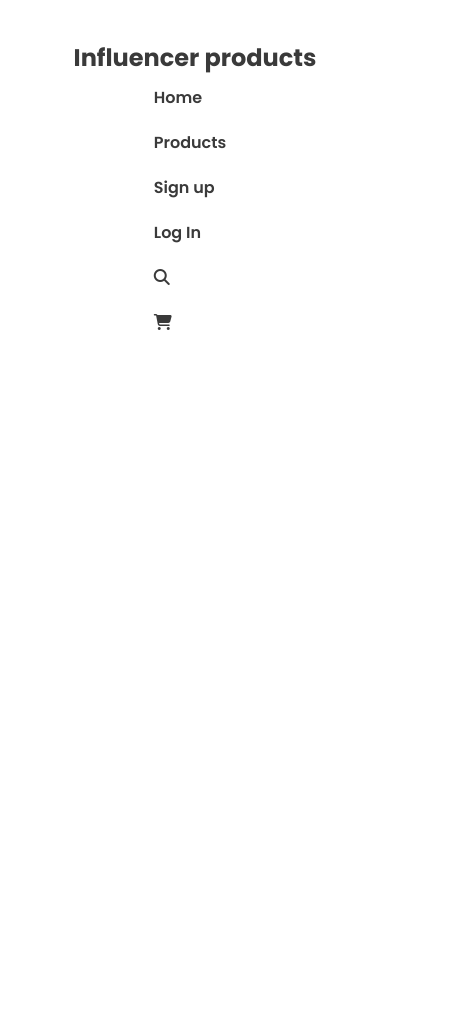
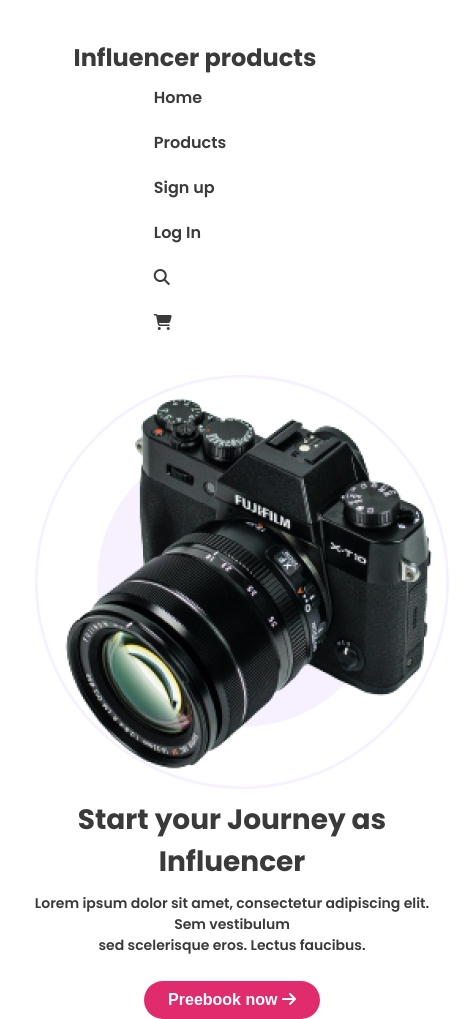
Before and after one commit to ShoroveTajmen/influencer-gears, a plain HTML site: page index.html in a window 390 px wide. Shown: the whole page, 475 px wide, since content can reach past the window. Before the commit the page ends 844 px from the top, so only its background shows below. Drawn offline with Linux system fonts and the light colour scheme.

Commit message:
banner section completed

```diff
--- a/index.html
+++ b/index.html
@@ -33,6 +33,27 @@
         </div>
       </nav>
       <!-- nav bar end -->
+      <!-- nav banner section start -->
+      <section class="nav-banner-section">
+        <div class="banner-container">
+          <div class="banner-info">
+            <h1 class="banner-title">Start your Journey as <br> Influencer</h1>
+            <p class="banner-description">
+              Lorem ipsum dolor sit amet, consectetur adipiscing elit. Sem
+              vestibulum <br> sed scelerisque eros. Lectus faucibus.
+            </p>
+            <button class="banner-btn">
+              Preebook now <i class="fa-solid fa-arrow-right"></i>
+            </button>
+          </div>
+          <div class="banner-picture">
+            <div class="banner-front-pic">
+                <img src="./images/main-camera.png" alt="">
+            </div>
+          </div>
+        </div>
+      </section>
+      <!--  nav banner section end -->
     </header>
   </body>
 </html>
--- a/styles/style.css
+++ b/styles/style.css
@@ -8,7 +8,6 @@
 }
 /* nav section style start */
 .nav-section {
-
 }
 .nav-container {
   display: flex;
@@ -39,11 +38,87 @@
 }
 /* nav section style end */
 
+/* banner section style */
+.banner-container {
+  width: 1500px;
+  margin: 0 auto;
+  margin-top: 50px;
+  display: flex;
+  margin-left: 290px;
+}
+.banner-info {
+  width: 50%;
+  height: 100%;
+  margin-left: 60px;
+}
+.banner-title {
+  margin-top: 110px;
+  color: #3a3a3a;
+  font-size: 52px;
+  font-weight: 700;
+  /* 134.615% */
+}
+.banner-description {
+  color: #3a3a3a;
+  font-size: 16px;
+  font-weight: 600;
+  margin-top: 10px;
+}
+.banner-btn {
+  border-radius: 41px;
+  background: #e02c6d;
+  color: #fff;
+  font-size: 16px;
+  font-weight: 700;
+  padding: 10px 24px;
+  margin-top: 25px;
+  border: none;
+}
+.banner-picture {
+  width: 50%;
+  height: 100%;
+}
+.banner-front-pic {
+  position: relative;
+  background-image: url("../images/Circle\ design.svg");
+  background-repeat: no-repeat;
+  background-size: contain;
+  left: 200px;
+  margin-top: 20px;
+  width: 440px;
+  height: 414px;
+}
 
 /* responsive for mobile device */
 @media screen and (max-width: 576px) {
-    .nav-container, .nav-items{
-        flex-direction: column;
-    }
-
+  .nav-container,
+  .nav-items {
+    flex-direction: column;
+  }
+  .banner-container {
+    flex-direction: column-reverse;
+    margin-top: 10px;
+    margin-left: 30px;
+    width: 400px;
+  }
+  .banner-front-pic {
+    position: relative;
+    left: 5px;
+  }
+  .banner-picture {
+    width: 80%;
+    height: 100%;
+  }
+  .banner-info {
+    width: 404px;
+    margin-left: 0px;
+    text-align: center;
+  }
+  .banner-title {
+    margin-top: 10px;
+    font-size: 28px;
+  }
+  .banner-description {
+    font-size: 14px;
+  }
 }
```
